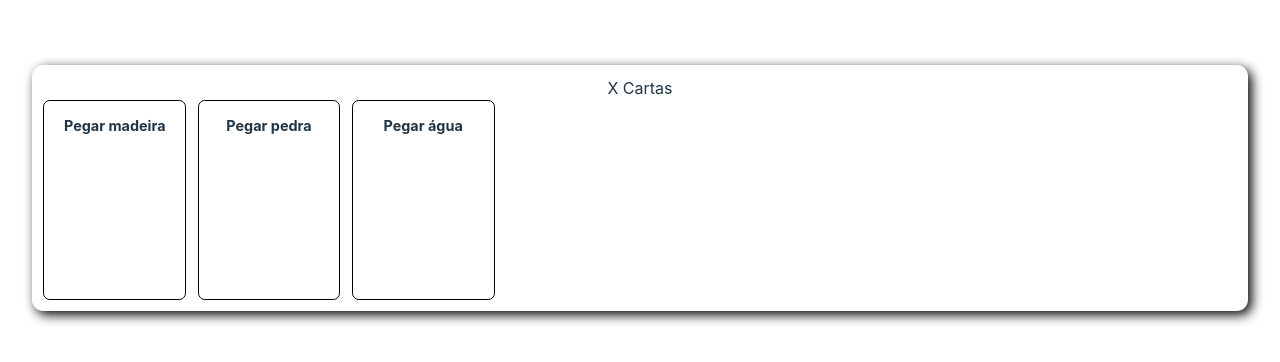
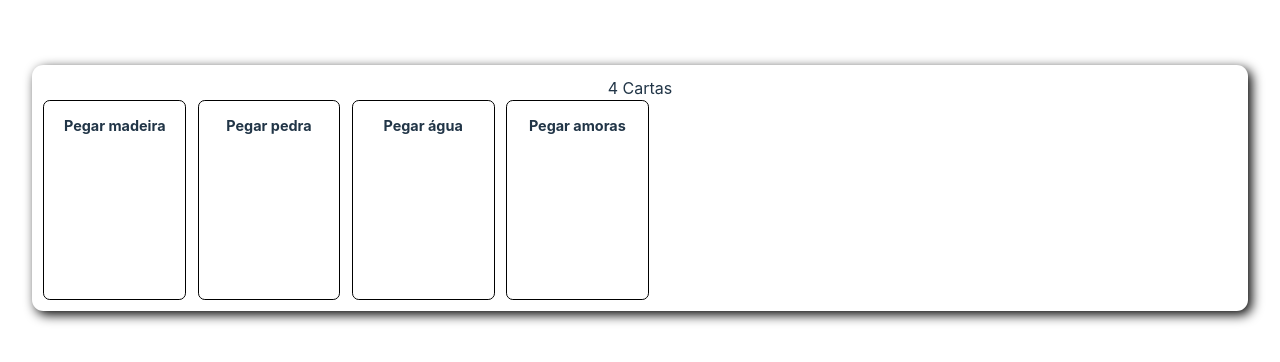
Before and after one commit to ufjf-gamelab/craft-cards, a React (Vite) app: page / in a window 1280 px wide. Shown: the part 212-574 px from the top of the page. Built offline with nearby package versions, Linux system fonts and the light colour scheme.

Commit message:
isola os dados da mão

```diff
--- a/src/App.tsx
+++ b/src/App.tsx
@@ -2,13 +2,24 @@ import "./App.css";
 import Carta from "./Carta";
 import MaoDeCartas from "./MaoDeCartas";
 
+const MAO:Array<string> = [
+  "Pegar madeira",
+  "Pegar pedra",
+  "Pegar água",
+  "Pegar amoras"
+]
+
 function App() {
+
+  const cartas = [];
+  for(let i = 0; i < MAO.length; i++){
+    cartas.push(<Carta key={MAO[i]} titulo={MAO[i]}/>)
+  }
+
   return (
     <>
       <MaoDeCartas>
-        <Carta titulo="Pegar madeira" />
-        <Carta titulo="Pegar pedra" />
-        <Carta titulo="Pegar água" />
+        {cartas}
       </MaoDeCartas>
     </>
   );
--- a/src/MaoDeCartas.tsx
+++ b/src/MaoDeCartas.tsx
@@ -4,7 +4,7 @@ type MaoDeCartasProps = {children:Array<ReactNode>}
 
 export default function MaoDeCartas({children:cartas}: MaoDeCartasProps){
   return <div className="maoDeCartas">
-    <div className="tamanho">X Cartas</div>
+    <div className="tamanho">{cartas.length} Cartas</div>
     <div className="cartas">{cartas}</div>
   </div>
 
```
